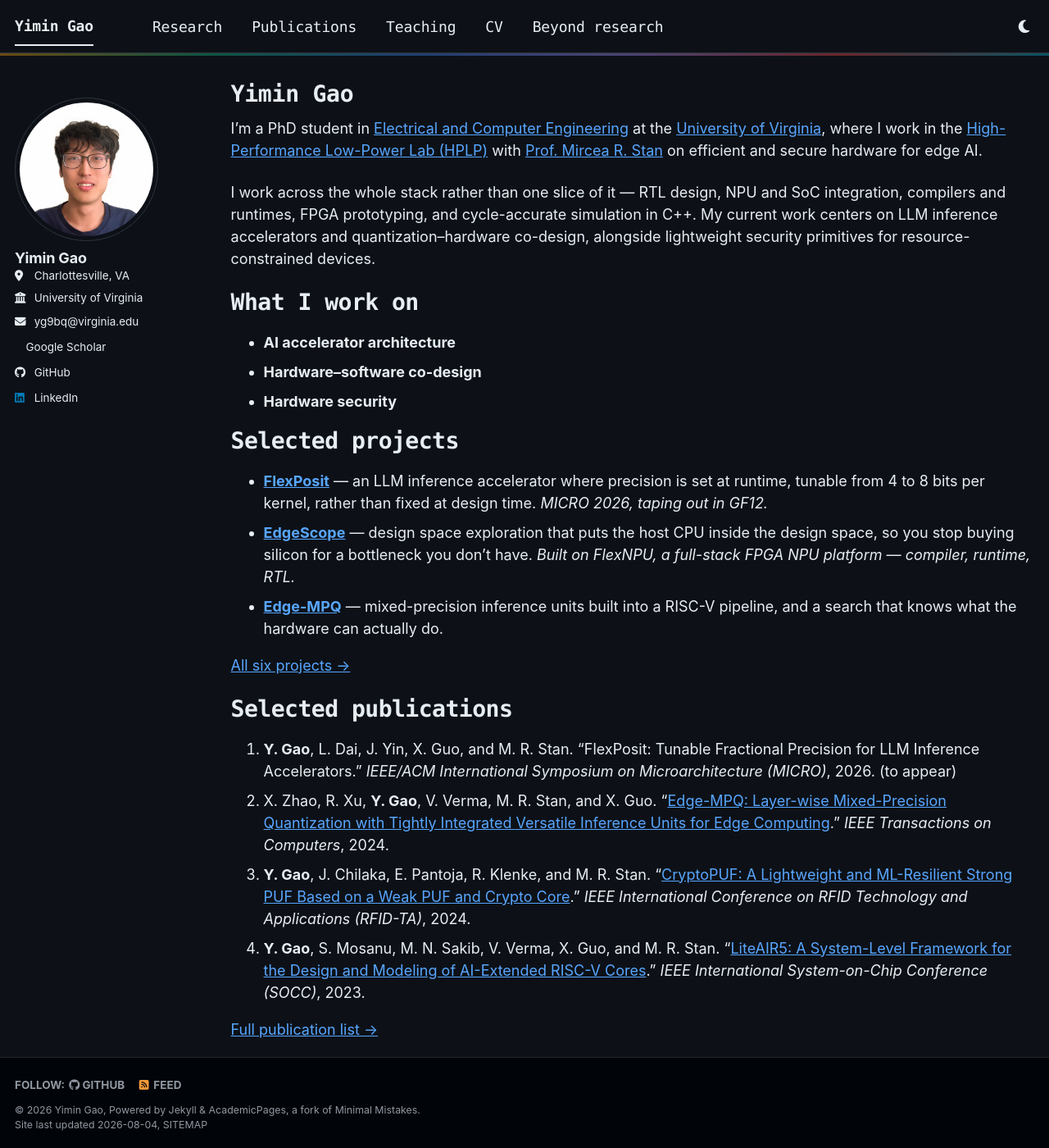
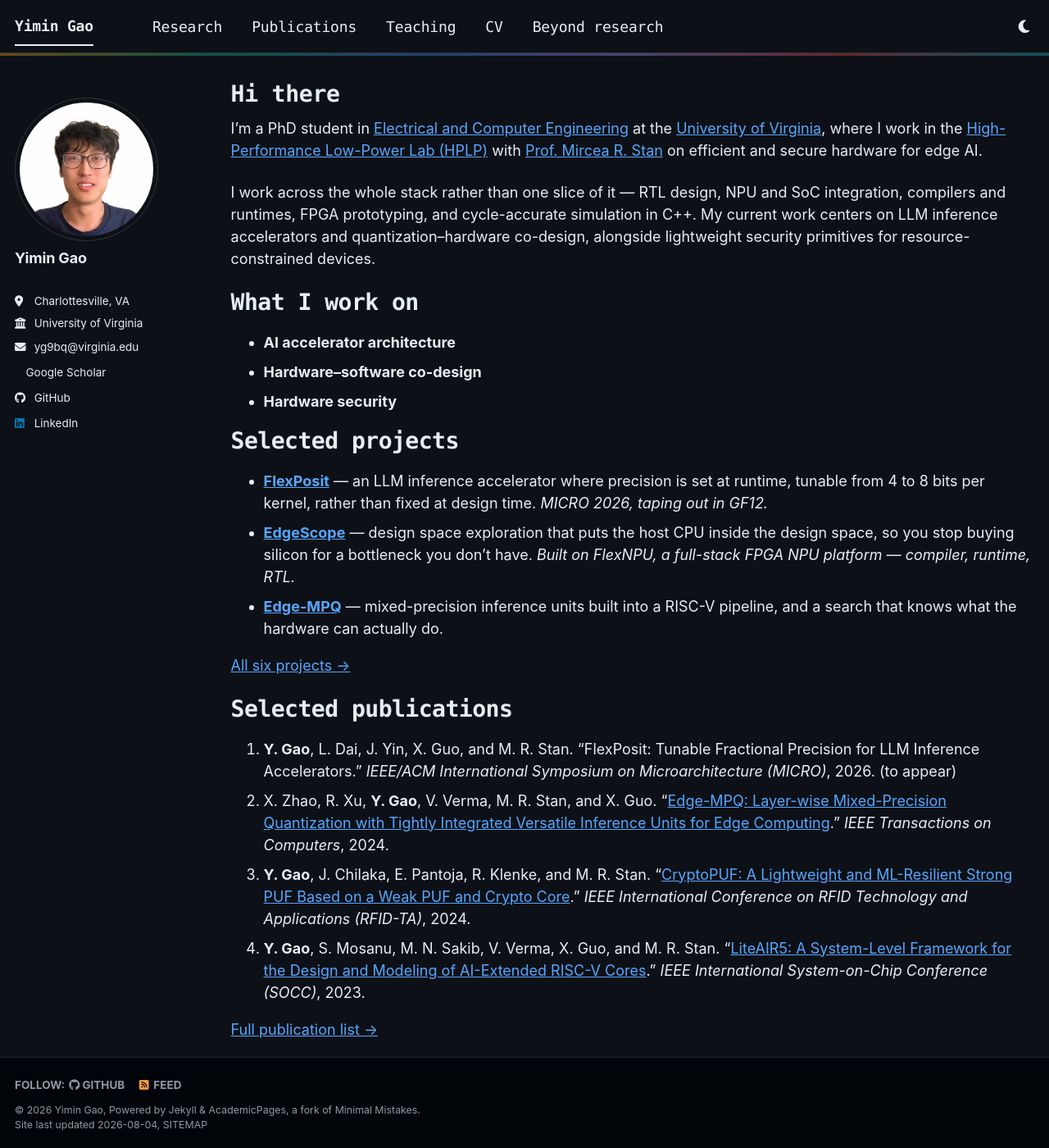
Before and after one commit to YiminGao0113/YiminGao0113.github.io, a Jekyll site: the page built from _pages/about.md, in a window 1280 px wide and 1400 px high. Shown: the whole window at 82% size. Built offline with Jekyll 4.4.1, drawn with Linux system fonts in a browser that asks for light colours; a style sheet for code colours, icons or effects is not loaded.

Commit message:
Space out the sidebar; retitle the homepage "Hi there"
.author__name only had a 10px bottom margin, which read fine while a bio
paragraph sat between it and the location. With the bio removed the name
ran into the block below, so the gap moves onto .author__content.

The homepage h1 said "Yimin Gao" while the sidebar said the same thing a
few centimetres to the left. The h1 is now a greeting; the name still
carries in the sidebar, the masthead, and the <title>.

Co-Authored-By: Claude Opus 5 (1M context) <noreply@anthropic.com>

```diff
--- a/_pages/about.md
+++ b/_pages/about.md
@@ -1,6 +1,6 @@
 ---
 permalink: /
-title: "Yimin Gao"
+title: "Hi there"
 author_profile: true
 redirect_from:
   - /about/
--- a/_sass/layout/_extras.scss
+++ b/_sass/layout/_extras.scss
@@ -68,6 +68,21 @@ html[data-theme="dark"] {
   .page {
     padding-right: 0;
   }
+}
+
+/* ==========================================================================
+   SIDEBAR SPACING
+   .author__name carries only a 10px bottom margin, which was fine when a bio
+   paragraph sat between it and the location. With the bio removed the name
+   collided with the block below it, so the gap moves onto the container.
+   ========================================================================== */
+
+.author__content {
+  margin-bottom: 1.5em;
+}
+
+.author__urls-wrapper {
+  padding-top: 0.25em;
 }
 
 /* ==========================================================================
```
